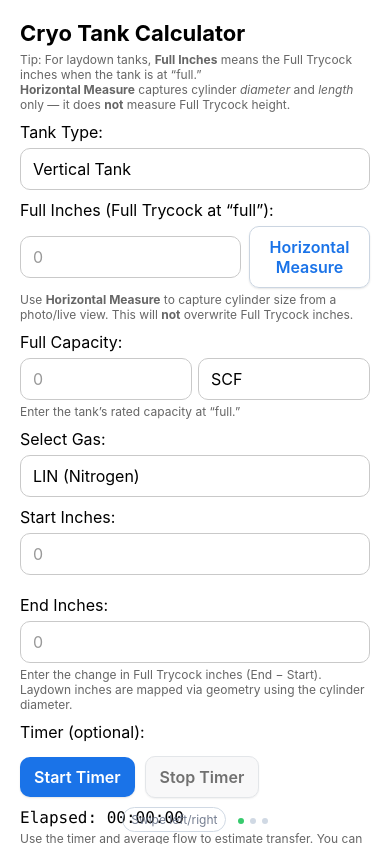
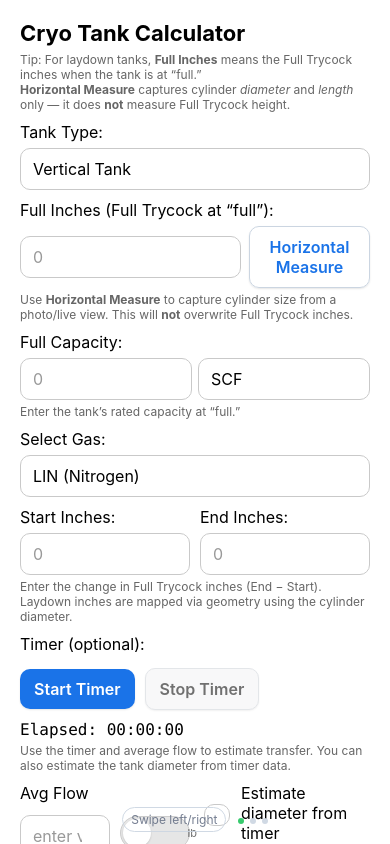
Before and after one commit to Tariqsiddique97/cryo-calculator, a plain HTML site: page cryo-calculator v3.4 2/calculator.html in a window 390 px wide. Drawn offline with Linux system fonts and the light colour scheme.

Commit message:
calculator UI fixes

```diff
--- a/cryo-calculator v3.4 2/calculator.html
+++ b/cryo-calculator v3.4 2/calculator.html
@@ -173,11 +173,6 @@
         display: grid;
         grid-template-columns: 1fr 1fr;
         gap: 10px;
-      }
-      @media (max-width: 520px) {
-        .pane:not(#pane-split):not(#pane-reserve) .row2 {
-          grid-template-columns: 1fr;
-        }
       }
       .muted {
         color: #666;
```
Also changed, not shown: 1 other file.
